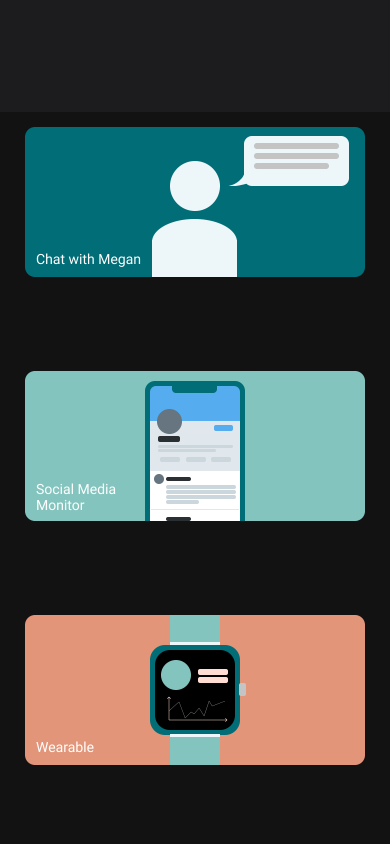
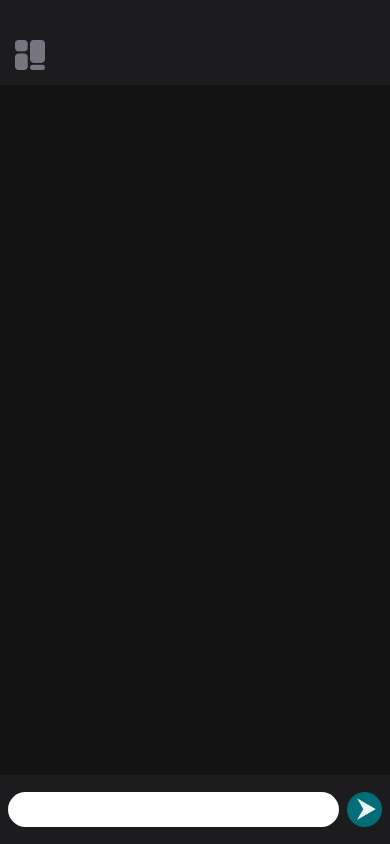
Before and after one commit to sychiang1996/MEG, a React Native app: screen /Megan in a window 390 px wide. Built offline with nearby package versions, Linux system fonts and the light colour scheme.

Commit message:
Done with Megan layout

```diff
--- a/App.js
+++ b/App.js
@@ -5,7 +5,7 @@ import MenuPage from './app/screens/MenuPage';
 import Megan from './app/screens/Megan';
 
 export default function App() {
-  return <MenuPage />;
+  return <Megan />;
 };
 
 const styles = StyleSheet.create({
--- a/app/screens/Megan.js
+++ b/app/screens/Megan.js
@@ -1,6 +1,6 @@
 import React from 'react';
 import { StatusBar } from 'expo-status-bar';
-import { StyleSheet, Text, View, SafeAreaView, ScrollView, TextInput, Pressable, Button } from 'react-native';
+import { StyleSheet, View, ScrollView, TextInput, Text, TouchableOpacity, Image } from 'react-native';
 import MessageBubble from '../Components/MessageBubble';
 import { sendGETRequest, sendPOSTRequest } from '../Components/requests';
 
@@ -9,70 +9,31 @@ function Megan() {
     return (
         <View style={styles.container}>
             <View style={styles.topBar}>
-
+                <TouchableOpacity
+                onPress={dummyFunc}>
+                    <Image
+                    style={styles.menuButton}
+                    source={require('../assets/MenuButton.png')}
+                    />
+                </TouchableOpacity>
             </View>
 
-            <ScrollView style={styles.mainArea}>
-                <MessageBubble
-                mine
-                text='Hello World!'
-                />
-                <MessageBubble
-                text='what'
-                />
-                <MessageBubble
-                text='if'
-                />
-                <MessageBubble
-                text='i'
-                />
-                <MessageBubble
-                mine
-                text='have'
-                />
-                <MessageBubble
-                mine
-                text='many'
-                />
-                <MessageBubble
-                text='many'
-                />
-                <MessageBubble
-                text='messages'
-                />
-                <MessageBubble
-                text='messages'
-                />
-                <MessageBubble
-                text='messages'
-                />
-                <MessageBubble
-                text='messages'
-                />
-                <MessageBubble
-                text='messages'
-                />
-                <MessageBubble
-                text='messages'
-                />
-                <MessageBubble
-                text='messages'
-                />
-                <MessageBubble
-                text='messages'
-                />
-            </ScrollView>
+            <View style={styles.mainArea}>
+                <ScrollView style={styles.scrollview}>
 
-            <View style={styles.bottomBar}>
-                <Button
-                    style={styles.text}
-                    onPress={sendPOSTRequest({
-                        "stage": "1",
-                        "response_type": "closed",
-                        "text": "None"
-                    })}
-                    title='Hello!'
-                />
+                </ScrollView>
+
+                <View style={styles.replyBox}>
+                    <TextInput style={styles.textBox}></TextInput>
+                    <TouchableOpacity
+                    onPress={dummyFunc}
+                    >
+                        <Image
+                        style={styles.sendButton}
+                        source={require('../assets/Send.png')}
+                        />
+                    </TouchableOpacity>
+                </View>
             </View>
             <StatusBar style='dark'/>
         </View>
@@ -81,41 +42,65 @@ function Megan() {
 
 const styles = StyleSheet.create({
     container: {
+        flex: 1,
         backgroundColor: '#fff'
     },
     text: {
-        fontSize: 14
+        fontSize: 14,
+        color: '#fff'
     },
     topBar: {
         height: 85,
         width: '100%',
-        backgroundColor: '#1c1c1e',
-        alignItems: 'center',
-        justifyContent: 'center'
-    },
-    bottomBar: {
-        height: 45,
-        width: '100%',
-        backgroundColor: '#1c1c1e',
-        alignItems: 'center',
-        justifyContent: 'center',
+        backgroundColor: '#1c1c1e'
     },
     mainArea: {
-        flex: 3,
-        backgroundColor: '#000000',
+        flex: 111,
+        backgroundColor: '#121212',
     },
+    scrollview: {
+        flex: 1,
+        backgroundColor: '#121212'
+    },
+    replyBox: {
+        flex: 0.1,
+        backgroundColor: '#1c1c1e',
+        flexDirection: 'row',
+        alignItems: 'center',
+        justifyContent: 'space-evenly'
+    },
+    textBox: {
+        height: 35,
+        width: '85%',
+        padding: 10,
+        backgroundColor: '#fff',
+        borderRadius: 20
+    },
+    sendButton:{
+        height: 35,
+        width: 35,
+    },
+    menuButton: {
+        height: 30,
+        width: 30,
+        position: 'relative',
+        top: 40,
+        right: 0,
+        bottom: 15,
+        left: 15,
+    }
 });
 
-const UselessTextInput = () => {
-    const [value, onChangeText] = React.useState('Type here');
+const dummyFunc = () => {
+    console.log('Hi!');
+};
 
-    return (
-        <TextInput
-        style={{ height: 40, borderColor: 'gray', borderWidth: 1}}
-        onChangeText={text => onChangeText(text)}
-        value={value}
-        />
-    )
+const query = () => {
+    sendPOSTRequest({
+        "stage": "1",
+        "response_type": "closed",
+        "text": "None"
+    });
 };
 
 export default Megan;
--- a/app/screens/MenuPage.js
+++ b/app/screens/MenuPage.js
@@ -52,14 +52,14 @@ const styles = StyleSheet.create({
         padding: 15
     },
     topBar: {
-        flex: 17,
+        height: 85,
+        width: '100%',
         backgroundColor: '#1c1c1e',
     },
     mainArea: {
         flex: 111,
         backgroundColor: '#121212',
-        alignItems: 'center',
-        justifyContent: 'center'
+        alignItems: 'center'
     },
 });
 
```
